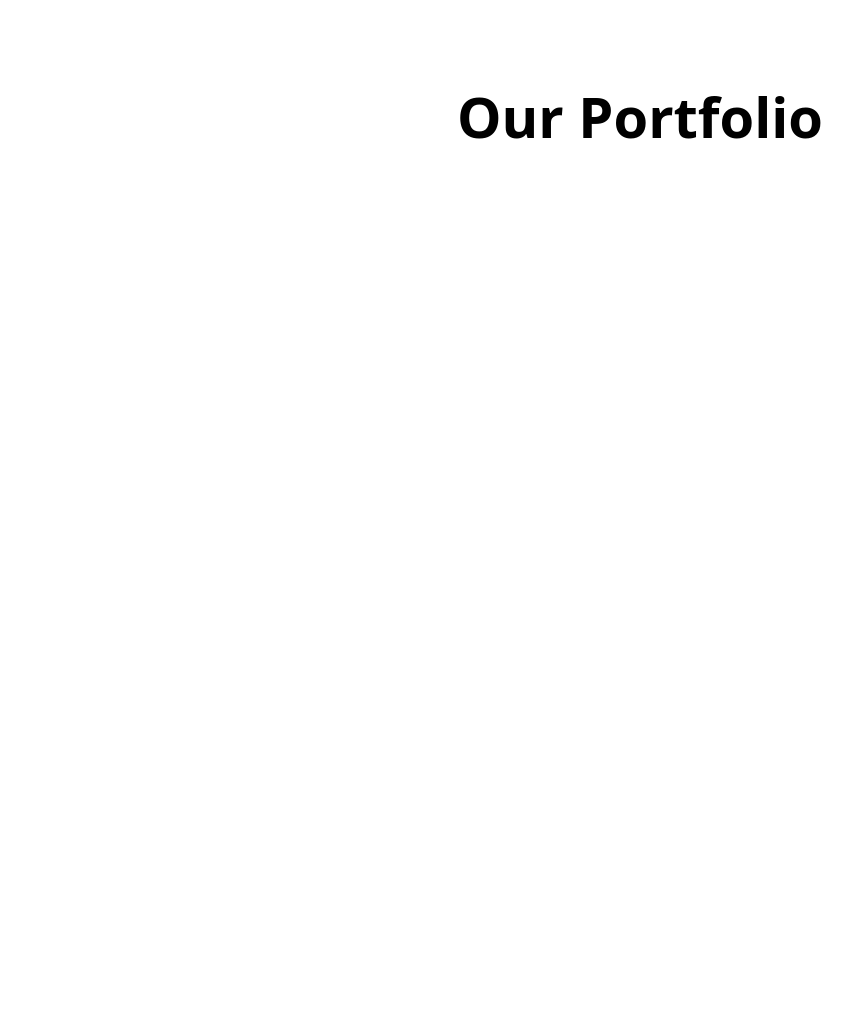
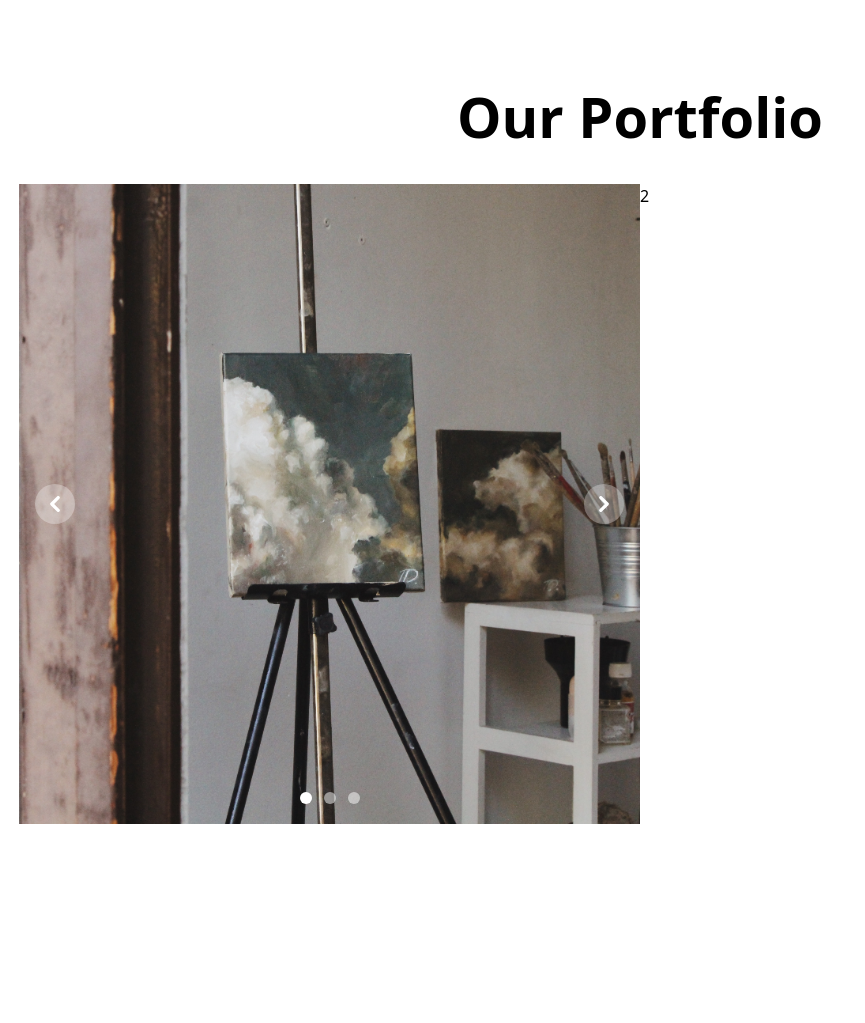
Before and after one commit to jakemerlin1133/architect2, a PHP site: page / in a window 1280 px wide. Shown: the part 1454-2477 px from the top of the page, without its empty margins (0-865 px from the left). Before the commit the page ends 1593 px from the top, so only its background shows below. Run offline with PHP 8.4, Linux system fonts and the light colour scheme; some libraries are stand-ins or nearby versions.

Commit message:
code changed

```diff
--- a/index.php
+++ b/index.php
@@ -6,7 +6,7 @@
     <meta name="viewport" content="width=device-width, initial-scale=1.0">
     <link href="https://unpkg.com/aos@2.3.1/dist/aos.css" rel="stylesheet">
     <script src="https://kit.fontawesome.com/445aa1d2b6.js" crossorigin="anonymous"></script>
-    <link href="https://unpkg.com/aos@2.3.1/dist/aos.css" rel="stylesheet">
+    <link href="https://cdnjs.cloudflare.com/ajax/libs/flowbite/1.8.1/flowbite.min.css" rel="stylesheet" />
     <script src="https://cdn.tailwindcss.com"></script>
     <link rel="stylesheet" href="style.css">
     <title>Document</title>
@@ -114,7 +114,7 @@
 
             <div class="min-[1024px]:max-h-[100%] overflow-hidden">
                 <div class=" min-[1024px]:max-h-[39rem] text-ellipsis">
-                Lorem ipsum dolor sit amet consectetur, adipisicing elit. Voluptatum laborum dignissimos nemo qui, nihil dicta odio quod atque velit deserunt aliquam eveniet earum incidunt autem cumque aut suscipit saepe at.
+                    Lorem ipsum dolor sit amet consectetur, adipisicing elit. Voluptatum laborum dignissimos nemo qui, nihil dicta odio quod atque velit deserunt aliquam eveniet earum incidunt autem cumque aut suscipit saepe at.
                     Lorem ipsum dolor, sit amet consectetur adipisicing elit. Nemo, sit, quam laboriosam iste fugiat beatae modi placeat sapiente accusantium ad, repellat quos distinctio aut voluptatum porro. Unde ipsam eos aliquid!
                     Lorem ipsum dolor sit amet, consectetur adipisicing elit. Perferendis illum omnis, aut veniam error, quisquam iure suscipit reiciendis ea adipisci debitis obcaecati quod nulla molestiae laudantium deleniti corrupti voluptatibus? Numquam.
                     Lorem ipsum dolor sit amet consectetur, adipisicing elit. Voluptatum laborum dignissimos nemo qui, nihil dicta odio quod atque velit deserunt aliquam eveniet earum incidunt autem cumque aut suscipit saepe at.
@@ -158,13 +158,68 @@
         </div>
     </div>
 
-<!-- Portfolio -->
+    <!-- Portfolio -->
     <div class="font-bold text-center text-[3.5em] mt-[5rem] mb-[2%]">
         Our Portfolio
     </div>
 
+    <div class="px-[1.5vw] grid max-[1023px]:grid-cols-1 min-[1024px]:grid-cols-2">
+        <div>
+
+            <div id="default-carousel" class="relative w-full z-[1]" data-carousel="slide">
+                <!-- Carousel wrapper -->
+                <div class="relative overflow-hidden .... max-[1023px]:h-[29rem] .... min-[1024px]:h-[40rem]">
+                    <!-- Item 1 -->
+                    <div class="hidden duration-700 ease-in-out" data-carousel-item>
+                        <img src="Architect_files/images/paint.jpg" class="absolute block w-full h-full object-cover">
+                    </div>
+                    <!-- Item 2 -->
+                    <div class="hidden duration-700 ease-in-out" data-carousel-item>
+                        <img src="Architect_files/images/pencils.jpg" class="absolute block w-full h-full object-cover">
+                    </div>
+                    <!-- Item 3 -->
+                    <div class="hidden duration-700 ease-in-out" data-carousel-item>
+                        <img src="Architect_files/images/hylands.jpg" class="absolute block w-full h-full object-cover">
+                    </div>
+                </div>
+                <!-- Slider indicators -->
+                <div class="absolute z-30 flex space-x-3 -translate-x-1/2 bottom-5 left-1/2">
+                    <button type="button" class="w-3 h-3 rounded-full" aria-current="true" aria-label="Slide 1" data-carousel-slide-to="0"></button>
+                    <button type="button" class="w-3 h-3 rounded-full" aria-current="false" aria-label="Slide 2" data-carousel-slide-to="1"></button>
+                    <button type="button" class="w-3 h-3 rounded-full" aria-current="false" aria-label="Slide 3" data-carousel-slide-to="2"></button>
+                </div>
+                <!-- Slider controls -->
+                <button type="button" class="absolute top-0 left-0 z-30 flex items-center justify-center h-full px-4 cursor-pointer group focus:outline-none" data-carousel-prev>
+                    <span class="inline-flex items-center justify-center w-10 h-10 rounded-full bg-white/30 dark:bg-gray-800/30 group-hover:bg-white/50 dark:group-hover:bg-gray-800/60 group-focus:ring-4 group-focus:ring-white dark:group-focus:ring-gray-800/70 group-focus:outline-none">
+                        <svg class="w-4 h-4 text-white dark:text-gray-800" aria-hidden="true" xmlns="http://www.w3.org/2000/svg" fill="none" viewBox="0 0 6 10">
+                            <path stroke="currentColor" stroke-linecap="round" stroke-linejoin="round" stroke-width="2" d="M5 1 1 5l4 4" />
+                        </svg>
+                        <span class="sr-only">Previous</span>
+                    </span>
+                </button>
+                <button type="button" class="absolute top-0 right-0 z-30 flex items-center justify-center h-full px-4 cursor-pointer group focus:outline-none" data-carousel-next>
+                    <span class="inline-flex items-center justify-center w-10 h-10 rounded-full bg-white/30 dark:bg-gray-800/30 group-hover:bg-white/50 dark:group-hover:bg-gray-800/60 group-focus:ring-4 group-focus:ring-white dark:group-focus:ring-gray-800/70 group-focus:outline-none">
+                        <svg class="w-4 h-4 text-white dark:text-gray-800" aria-hidden="true" xmlns="http://www.w3.org/2000/svg" fill="none" viewBox="0 0 6 10">
+                            <path stroke="currentColor" stroke-linecap="round" stroke-linejoin="round" stroke-width="2" d="m1 9 4-4-4-4" />
+                        </svg>
+                        <span class="sr-only">Next</span>
+                    </span>
+                </button>
+            </div>
+
+        </div>
+
+
+        <div>2</div>
+    </div>
+
+    <div class="h-[100vh]">
+
+    </div>
+
     <script src="script.js"></script>
     <script src="https://unpkg.com/aos@2.3.1/dist/aos.js"></script>
+    <script src="https://cdnjs.cloudflare.com/ajax/libs/flowbite/1.8.1/flowbite.min.js"></script>
     <script>
         AOS.init();
     </script>
```
